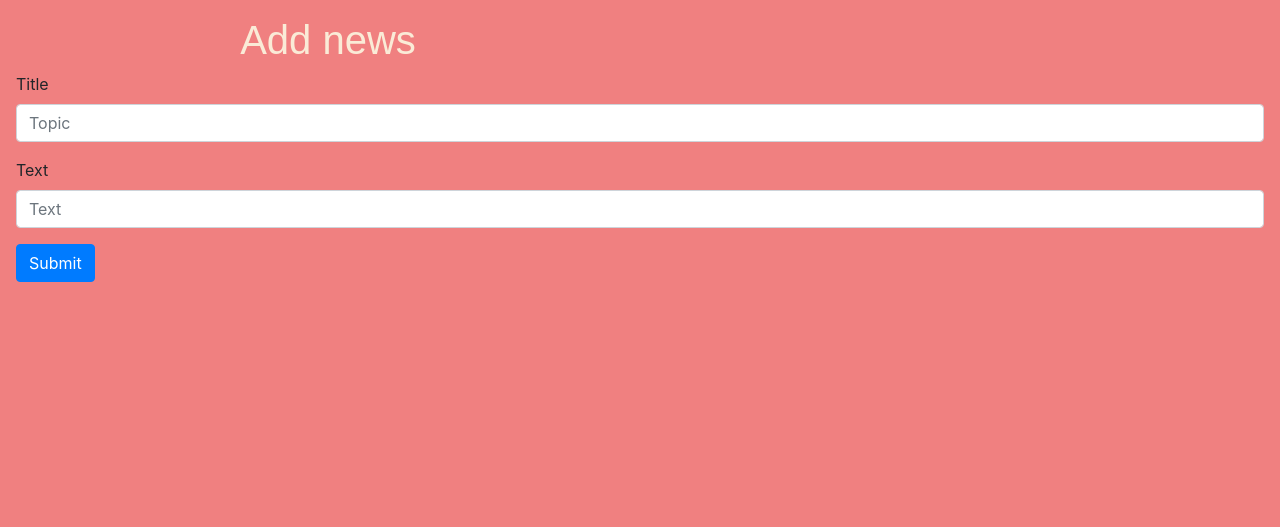
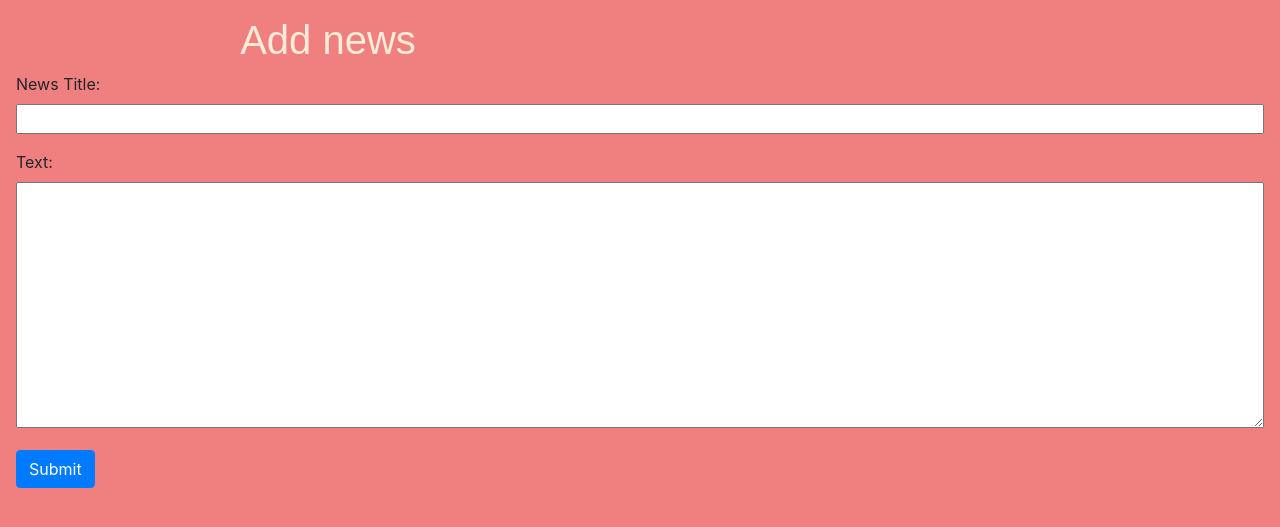
Before and after one commit to Daniilmass/Ahlstrom-hack-1, a Django app: page /news/add/ in a window 1280 px wide. Shown: the part 56-583 px from the top of the page. Run offline with Django 3.2, Linux system fonts and the light colour scheme; some libraries are stand-ins or nearby versions.

Commit message:
Added forms for Add News screen

```diff
--- a/AHLSROM/forms.py
+++ b/AHLSROM/forms.py
@@ -1,7 +1,7 @@
-from django.forms import ModelForm
+from django import forms
+
 from .models import *
 
-class NewsForm(ModelForm):
-    class Meta:
-        model = News
-        fields = ["title", "text"]
+class NewsForm(forms.Form):
+    newNewsTitle = forms.CharField(label="News Title")
+    newNewsText = forms.CharField(widget=forms.Textarea(attrs={'cols': 10, 'rows': 10}), label="Text")
--- a/AHLSROM/views.py
+++ b/AHLSROM/views.py
@@ -1,5 +1,7 @@
 from django.shortcuts import render
 from .models import *
+from . import forms
+from django.views.generic import TemplateView
 from django.http import HttpResponse, HttpResponseNotFound
 import datetime
 
@@ -23,6 +25,13 @@ def newsAdd(request):
         return render(request, "add_news.html")
 
 
+class AddNews(TemplateView):
+
+    def get(self, request):
+        form = forms.NewsForm()
+        return render(request, "add_news.html", {"form": form})
+
+
 def parts(request):
     return render(request, "add_news.html")
 
--- a/Django/urls.py
+++ b/Django/urls.py
@@ -18,6 +18,8 @@ from django.urls import path
 from AHLSROM import views
 from django.conf.urls import include, url
 
+from AHLSROM.views import AddNews
+
 urlpatterns = [
     url(r'^$', views.news, name='news'),
     url(r'^machines/$', views.machine, name='machine'),
@@ -27,5 +29,5 @@ urlpatterns = [
     url(r'^machines/edit/(?P<machine_id>\w{1,50})$', views.machine_edit, name='machine_edit'),
     url(r'^spare_parts/edit/(?P<parts_id>\w{1,50})$', views.parts_edit, name='parts_edit'),
     url(r'^admin/', admin.site.urls),
-    url(r'^news/add/', views.newsAdd, name='news/add/' )
+    url(r'^news/add/', AddNews.as_view(), name='news/add/')
 ]
--- a/static/Supreme.css
+++ b/static/Supreme.css
@@ -10,6 +10,14 @@ body {
     padding-top: 0px !important;
     padding-bottom: 0px !important;
     padding-left: 0px !important;
+}
+
+#id_newNewsTitle {
+    width: 100%;
+}
+
+#id_newNewsText {
+    width: 100%;
 }
 
 h1 {
--- a/templates/add_news.html
+++ b/templates/add_news.html
@@ -4,14 +4,8 @@
     <h1>Add news</h1>
 
     <form>
-        <div class="form-group">
-            <label for="newsTitle">Title</label>
-            <input type="text" class="form-control" id="newsTitle" placeholder="Topic">
-        </div>
-        <div class="form-group">
-            <label for="newsText">Text</label>
-            <input type="text" class="form-control" id="newsText" placeholder="Text">
-        </div>
+        {% csrf_token %}
+        {{ form.as_p }}
         <button type="submit" class="btn btn-primary">Submit</button>
     </form>
 
```
